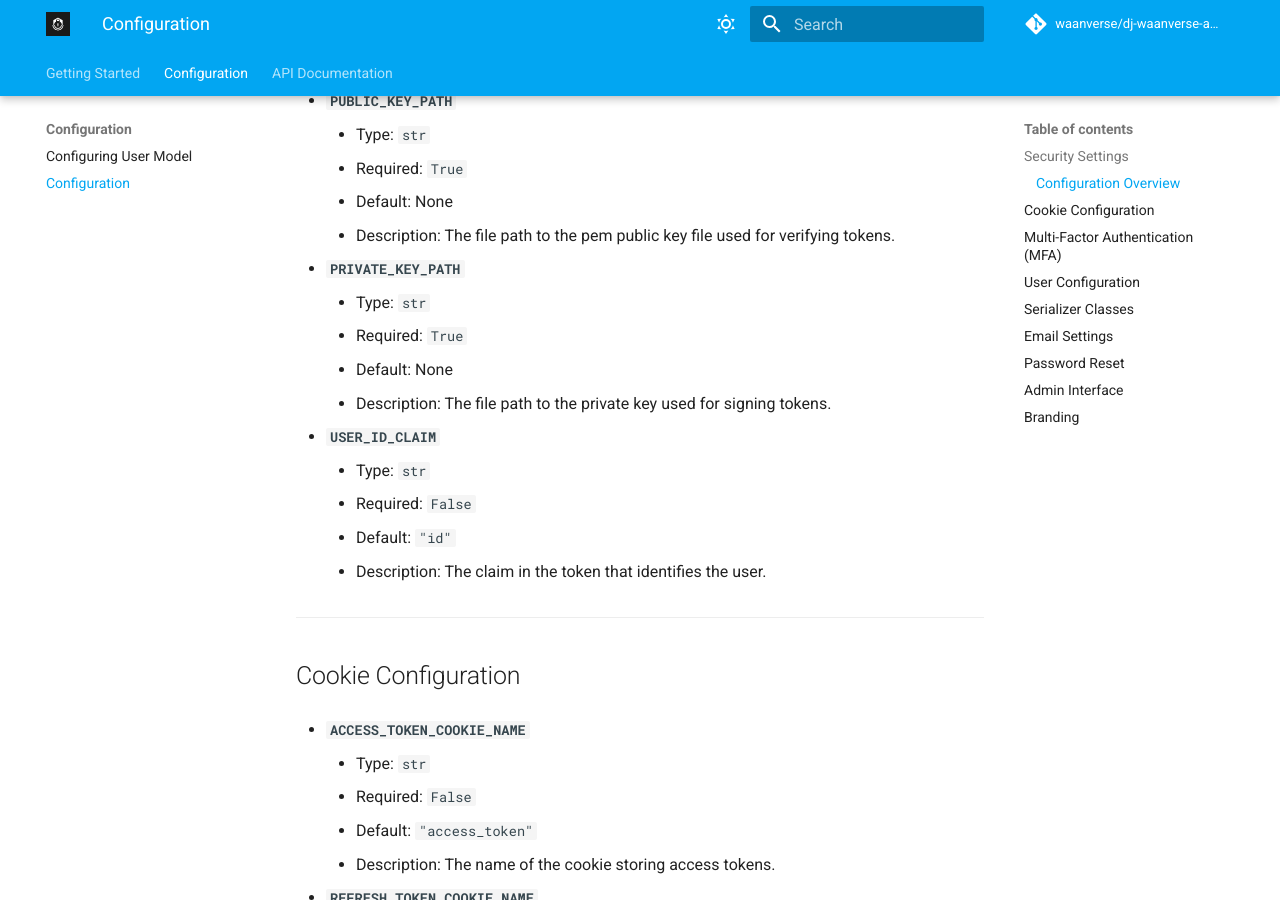
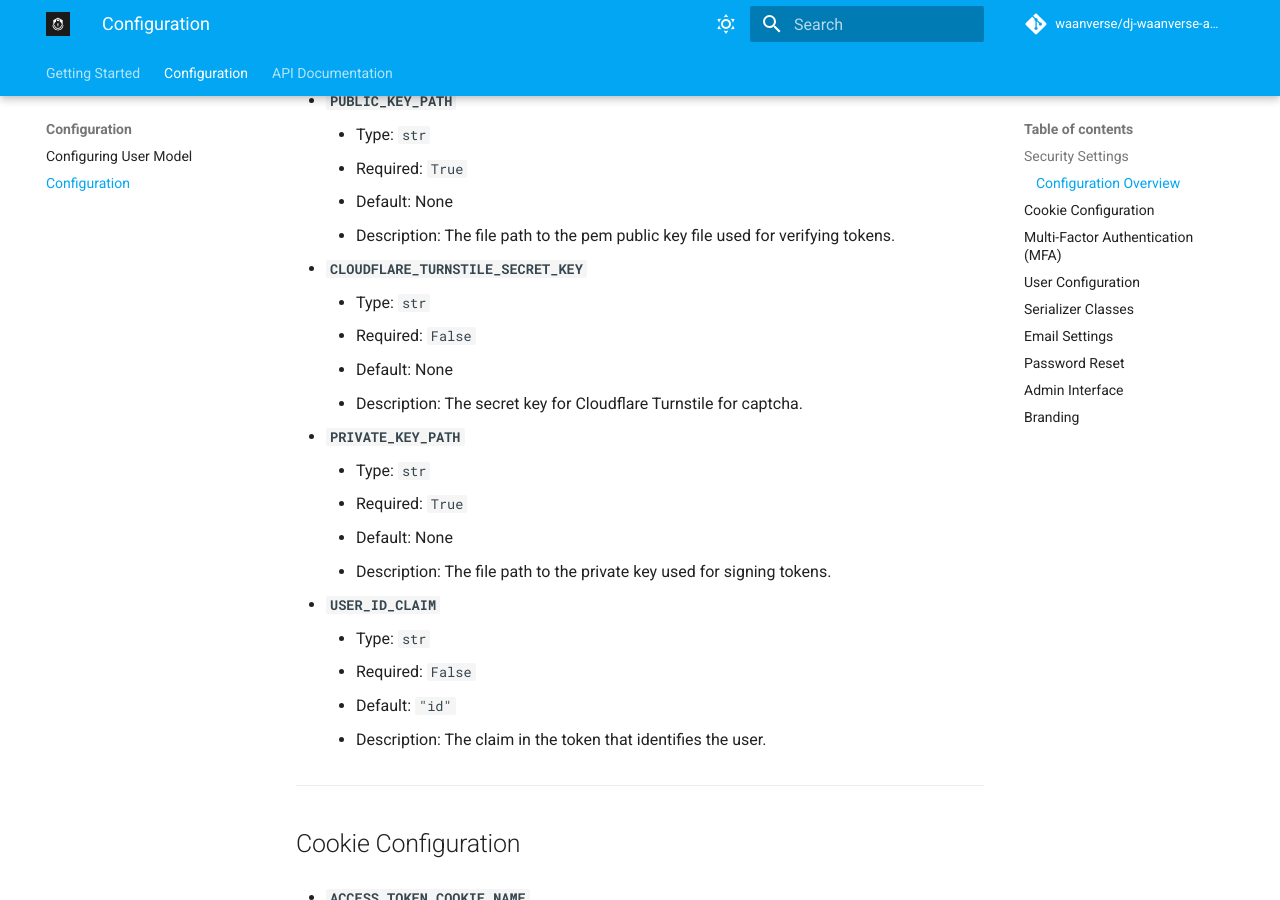
Before and after one commit to Theetawee/DJ_WAANVERSE_AUTH_DOCS, an MkDocs documentation site: the page built from docs/configuration/index.md, in a window 1280 px wide and 900 px high, scrolled down 670 px. Built offline with MkDocs 1.6.1 and Material for MkDocs 9.7.7, drawn with Linux system fonts in a browser that asks for light colours; comment, search, counter and statistics services are not loaded.

Commit message:
Update index.md

```diff
--- a/docs/configuration/index.md
+++ b/docs/configuration/index.md
@@ -15,13 +15,19 @@ Ensure that the correct configurations are applied based on the environment to m
     -   Default: None
     -   Description: The file path to the pem public key file used for verifying tokens.
 
+-   **`CLOUDFLARE_TURNSTILE_SECRET_KEY`**
+
+    -   Type: `str`
+    -   Required: `False`
+    -   Default: None
+    -   Description: The secret key for Cloudflare Turnstile for captcha.
+
 -   **`PRIVATE_KEY_PATH`**
 
     -   Type: `str`
     -   Required: `True`
     -   Default: None
     -   Description: The file path to the private key used for signing tokens.
-
 
 -   **`USER_ID_CLAIM`**
     -   Type: `str`
@@ -151,15 +157,12 @@ Ensure that the correct configurations are applied based on the environment to m
     -   Default: `4`
     -   Description: The minimum length for usernames.
 
-
 -   **`USERNAME_MAX_LENGTH`**
 
     -   Type: `int`
     -   Required: `False`
     -   Default: `20`
     -   Description: The maximum length for usernames.
-
-
 
 -   **`RESERVED_USERNAMES`**
     -   Type: `List[str]`
@@ -297,16 +300,12 @@ Ensure that the correct configurations are applied based on the environment to m
     -   Default: `10`
     -   Description: The expiration time for password reset codes (in minutes).
 
-
-
 -   **`PASSWORD_RESET_CODE_LENGTH`**
 
     -   Type: `int`
     -   Required: `False`
     -   Default: `7`
     -   Description: The length of password reset codes.
-
-
 
 -   **`PASSWORD_RESET_EMAIL_SUBJECT`**
     -   Type: `str`
```
